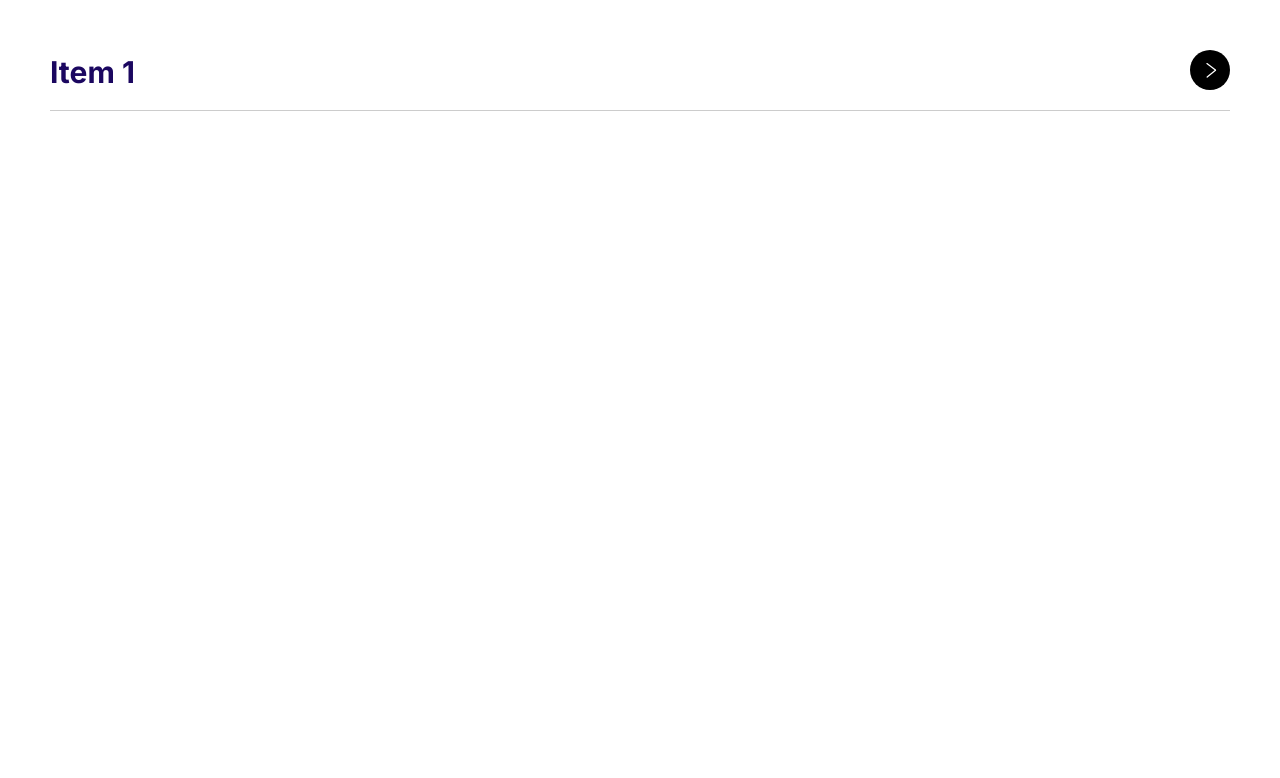
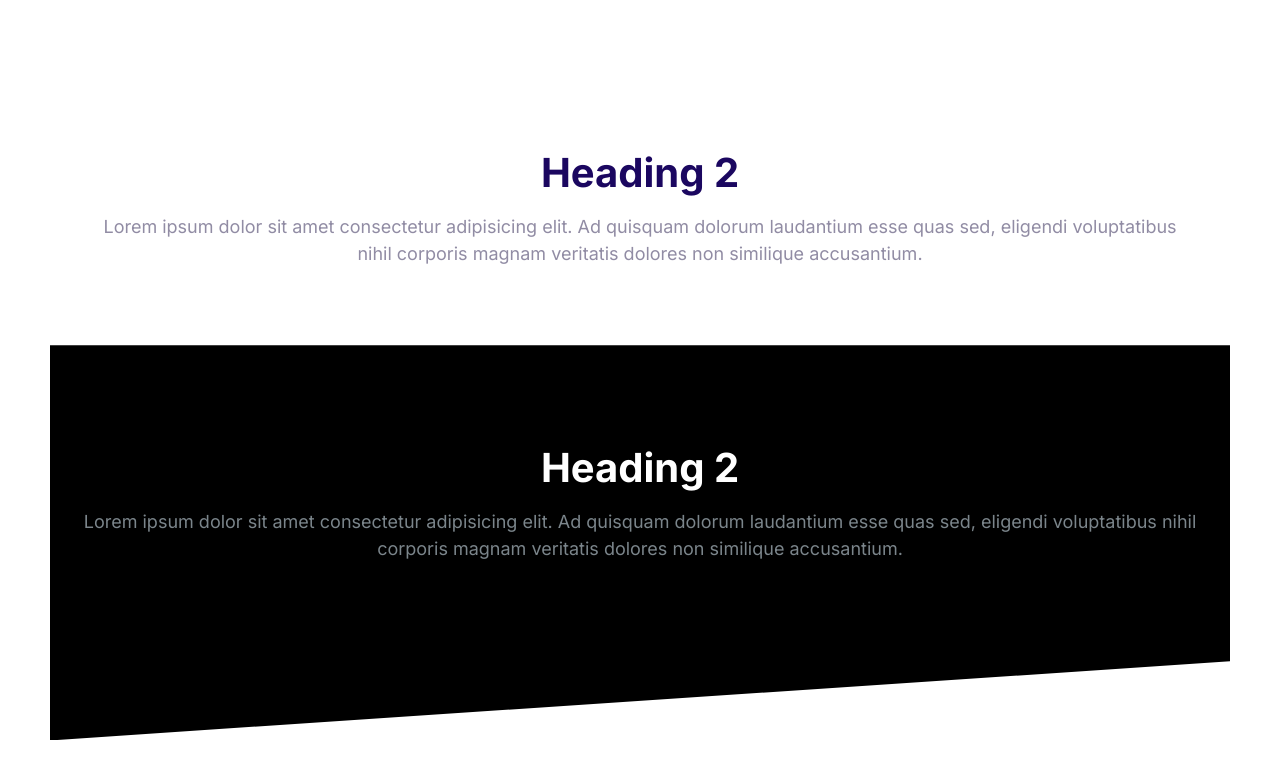
Before and after one commit to GillesChristian/Moshify, a plain HTML site: page index.html in a window 1280 px wide. Drawn offline with Linux system fonts and the light colour scheme.

Commit message:
block component commit.

```diff
--- a/css/styles.css
+++ b/css/styles.css
@@ -562,3 +562,37 @@ a{
     overflow: visible;
     opacity: 1;
 }
+
+/* Blocks */
+.block{
+    --padding-vertical: 6rem;
+    padding: var(--padding-vertical) 2rem;
+}
+
+.block_header{
+    text-align: center;
+}
+
+.block-dark{
+    background: black;
+    color: #7b858b;
+}
+
+.block-dark .block_heading{
+    color: #fff;
+}
+
+.block-skewed--right{
+    clip-path: polygon(0% 0%, 100% 0%, 100% 100%, 0% 80%);
+    padding-bottom: calc(var(--padding-vertical) + 10rem);
+}
+
+.block-skewed--left{
+    clip-path: polygon(0% 0%, 100% 0%, 100% 80%, 0% 100%);
+    padding-bottom: calc(var(--padding-vertical) + 10rem);
+}
+
+.container{
+    max-width: 1140px ;
+    margin: 0 auto;
+}
--- a/index.html
+++ b/index.html
@@ -12,17 +12,20 @@
 </head>
 <body>
     <div style="padding: 5rem;">
-        <div class="collapsible">
-            <header class="collapsible_header">
-                <h2 class="collapsible_heading">Item 1</h2>
-                    <svg class="icon icon-white collapsible_chevron ">
-                        <use xlink:href="icons/sprite.svg#chevron"></use>
-                    </svg>
+        <section class="block container">
+            <header class="block_header">
+                <h2 class="block_heading">Heading 2</h2>
+                <p>Lorem ipsum dolor sit amet consectetur adipisicing elit. Ad quisquam dolorum laudantium esse quas sed, eligendi voluptatibus nihil corporis magnam veritatis dolores non similique accusantium.</p>
             </header>
-            <div class="collapsible_content">
-                Lorem ipsum dolor sit amet consectetur adipisicing elit. Modi, mollitia!
+        </section>
+        <section class="block block-dark block-skewed--left">
+            <div class="container">
+                <header class="block_header">
+                    <h2 class="block_heading">Heading 2</h2>
+                    <p>Lorem ipsum dolor sit amet consectetur adipisicing elit. Ad quisquam dolorum laudantium esse quas sed, eligendi voluptatibus nihil corporis magnam veritatis dolores non similique accusantium.</p>
+                </header>
             </div>
-        </div>
+        </section>
     </div>
 
     <noscript>Your browser don't support javascript</noscript>
```
Also changed, not shown: components/block.html (added, +15 -0 lines).
